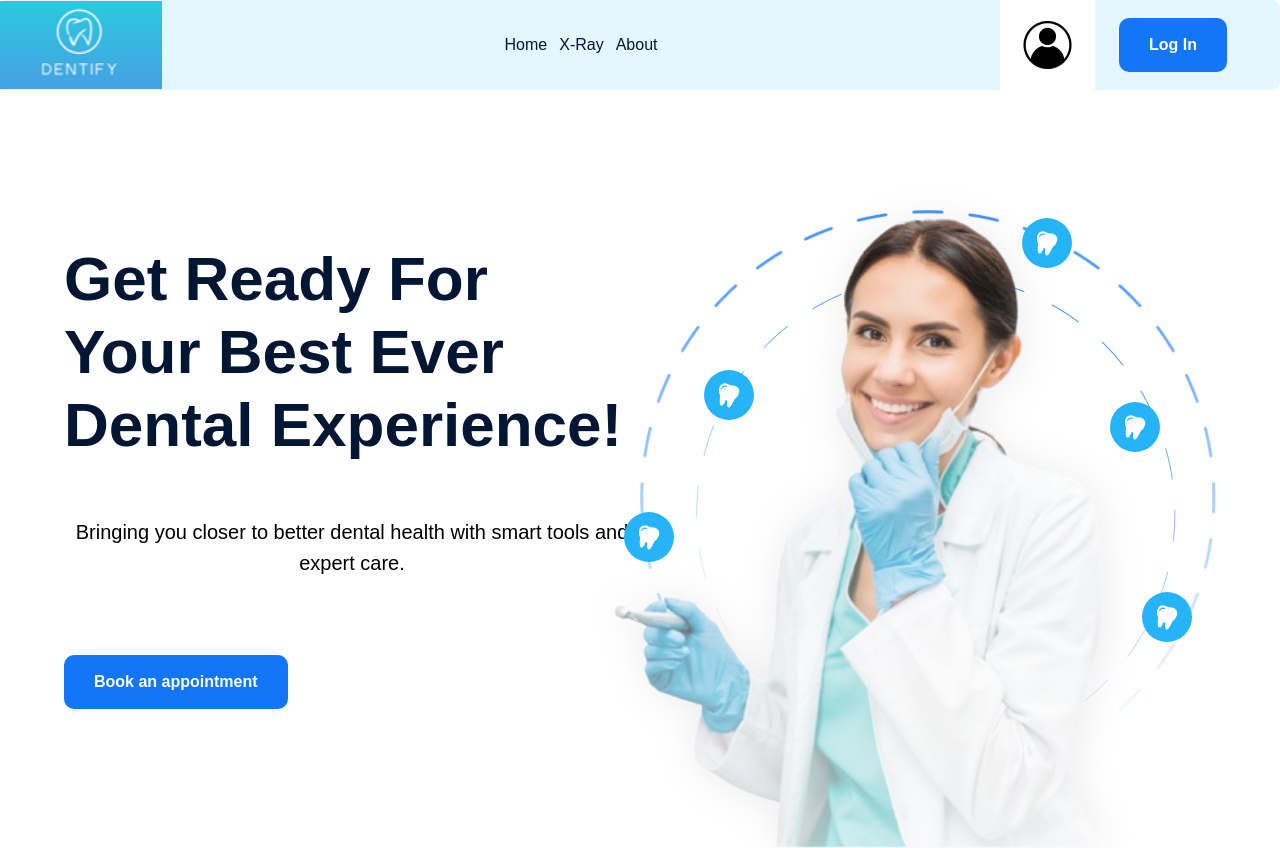
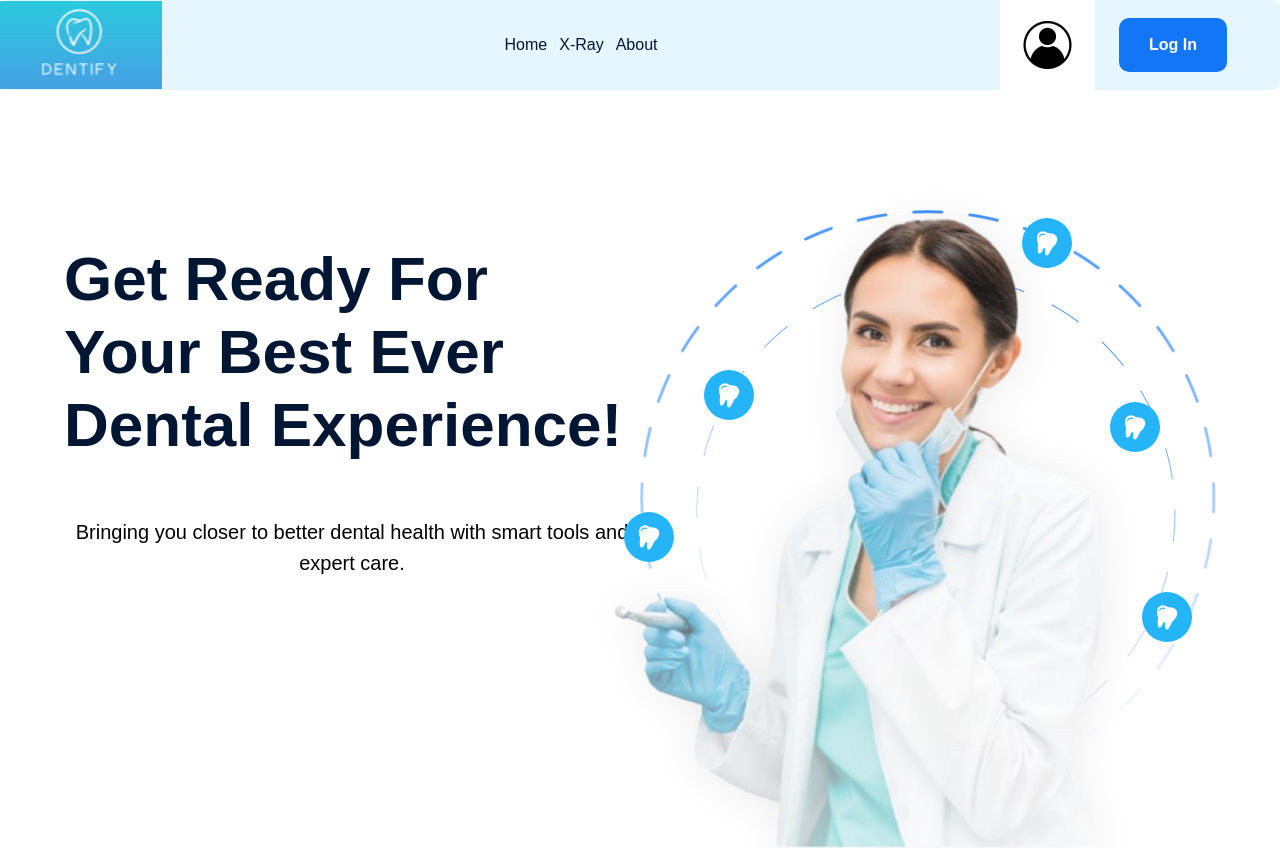
Before and after one commit to meezi123/Ap-Dentify, a Next.js app in the folder dentify/: page / in a window 1280 px wide. Shown: the top 848 px of the page. Built offline with nearby package versions, Linux system fonts and the light colour scheme; no server answers.

Commit message:
removed Book an Appointment buttons

```diff
--- a/dentify/components/Section1.jsx
+++ b/dentify/components/Section1.jsx
@@ -32,9 +32,6 @@
               Bringing you closer to better dental health with smart tools and
               expert care.
             </p>
-            <div className="relative top-5">
-              <Button text="Book an appointment" onClick={booking} />
-            </div>
           </div>
           <div className="w-[50%] h-full flex justify-center items-center">
             <div className="flex relative flex-col">
```
